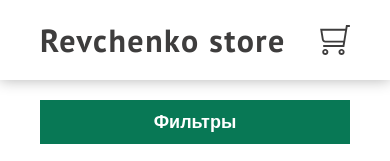
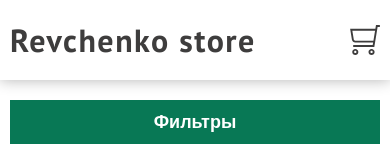
Before and after one commit to DzmitryRev/rss, a website built with webpack: page online-store/src/index.html in a window 390 px wide. Shown: the top 161 px of the page. Built offline with nearby package versions, Linux system fonts and the light colour scheme.

Commit message:
feat: add media for .container

```diff
--- a/online-store/src/scss/index.scss
+++ b/online-store/src/scss/index.scss
@@ -39,3 +39,9 @@
     margin: 0 auto;
     padding: 0 40px;
 }
+
+@media screen and (max-width: 480px) {
+    .container {
+        padding: 0 10px;
+    }
+}
```
